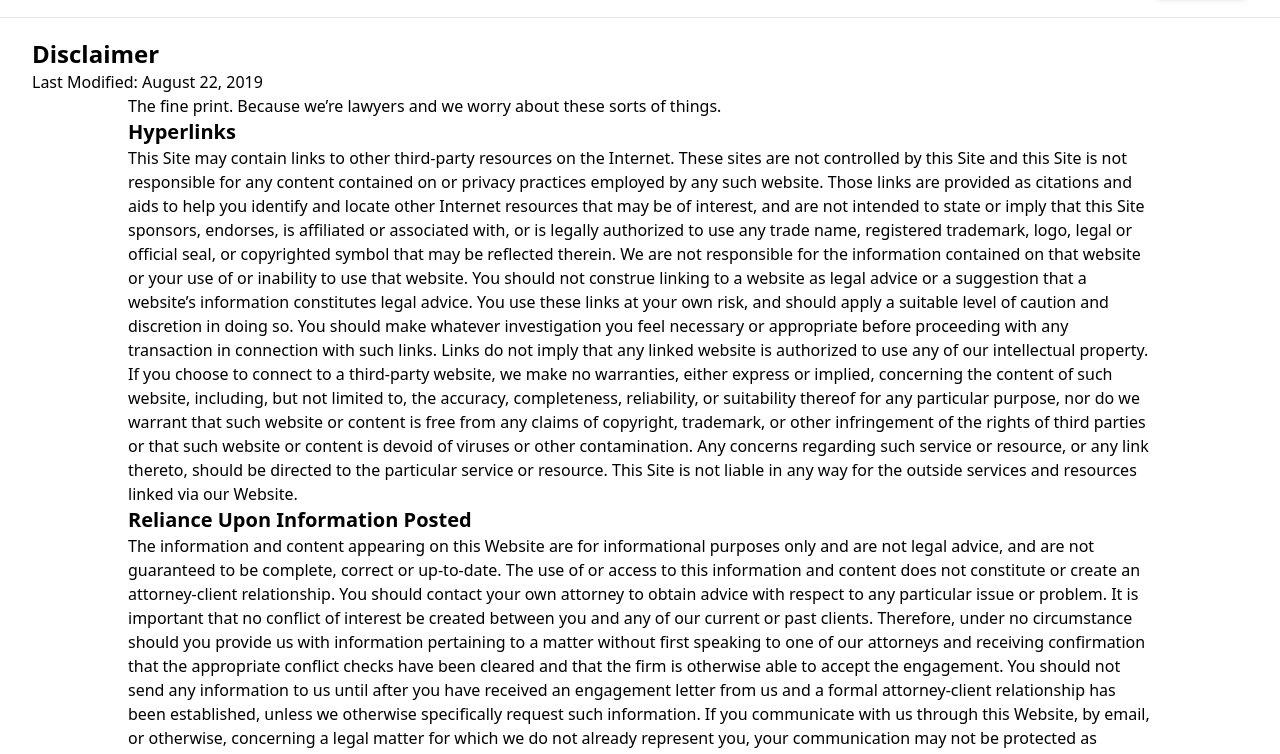
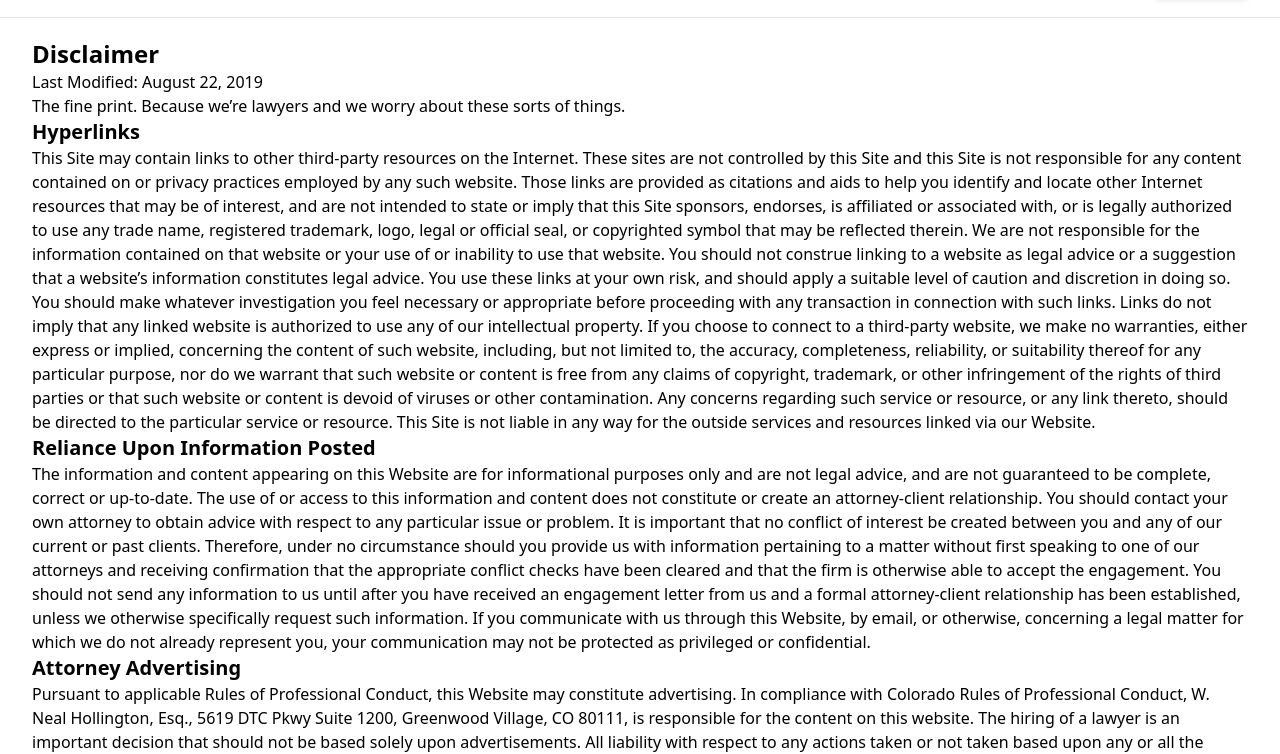
Before and after one commit to wnhollington/gatsby-starter, a Gatsby site: page /disclaimer in a window 1280 px wide. Shown: the part 55-809 px from the top of the page. Built offline with nearby package versions, Linux system fonts and the light colour scheme; Gatsby itself is replaced by a stand-in of ours.

Commit message:
add page template

```diff
--- a/src/templates/page.js
+++ b/src/templates/page.js
@@ -14,12 +14,9 @@ const Page = ({ data }) => {
   return (
     <Layout>
       {title === 'Disclaimer' || title === 'Privacy Policy' ? <><h1>{title}</h1> <p>Last Modified: {lastmod}</p></> : null}
-      <div className="max-w-screen-lg mx-auto">
-              <MDXRenderer>
-            {body}
-        </MDXRenderer>
-      </div>
-
+      <MDXRenderer>
+        {body}
+      </MDXRenderer>
     </Layout>
   )
 }
```
